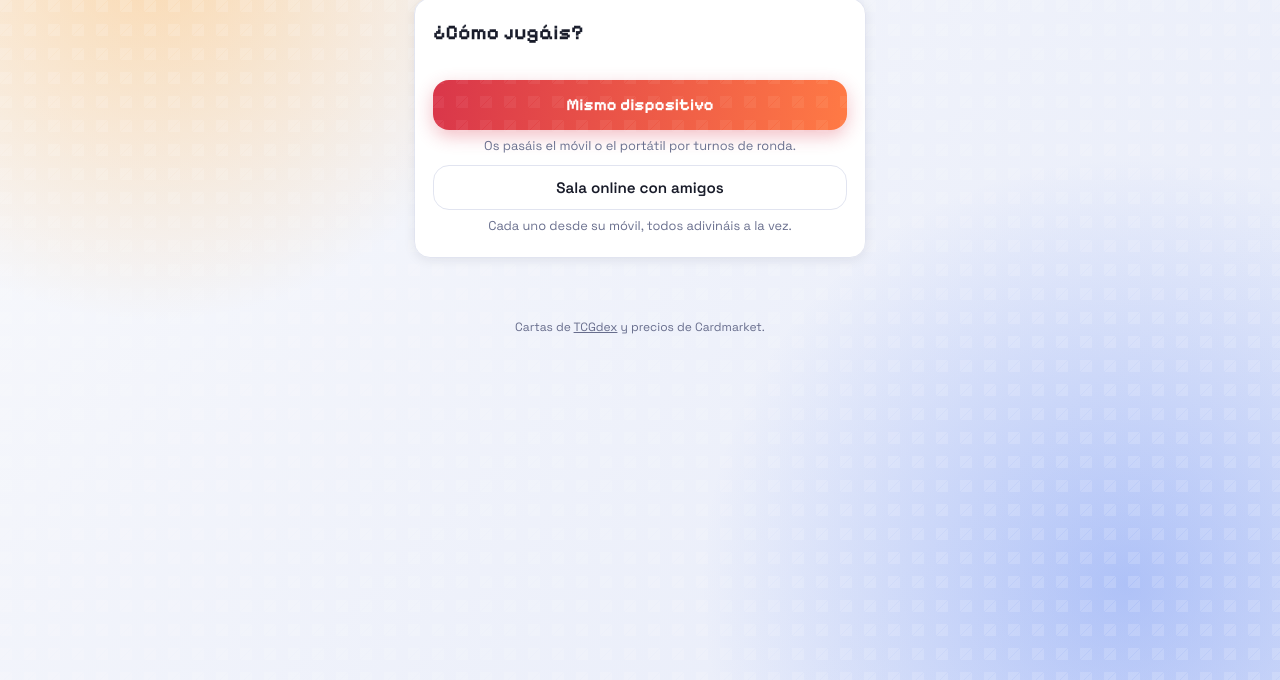
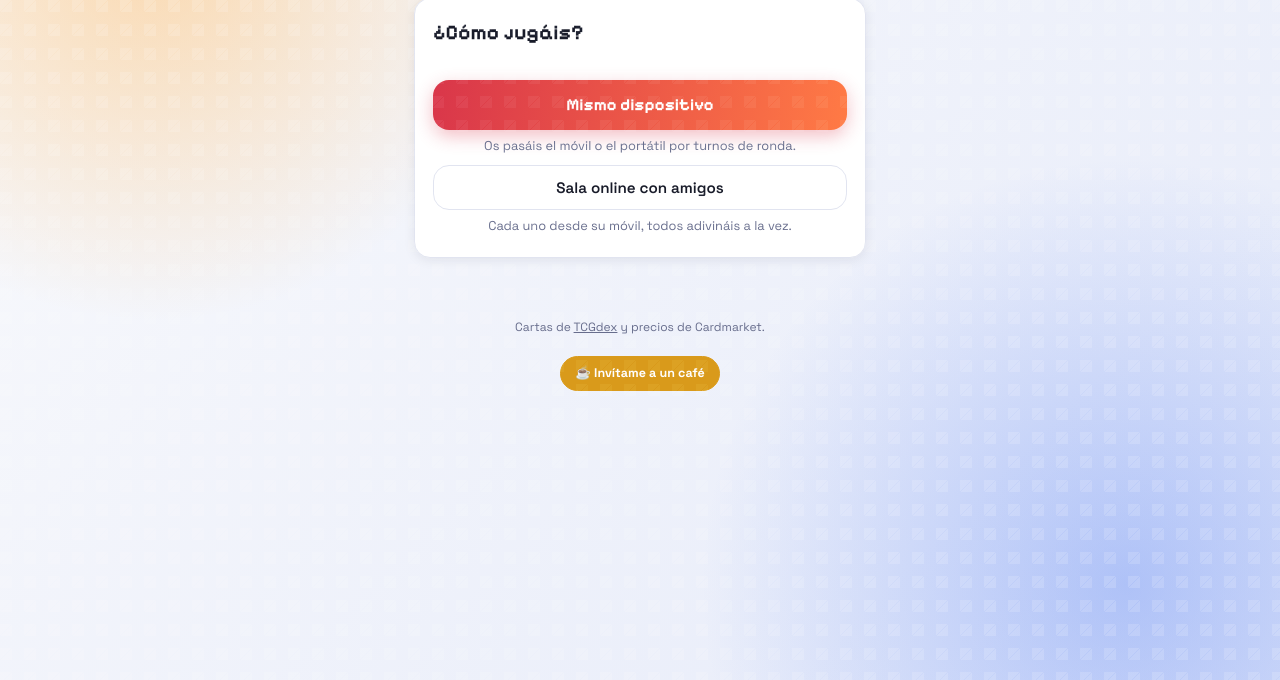
Before and after one commit to jbljuanbe-spec/ITEX-GAME, a plain HTML site: page pokemon-precio-justo/index.html in a window 1280 px wide. Shown: the part 120-800 px from the top of the page. Drawn offline with Linux system fonts and the light colour scheme; no server answers.

Commit message:
feat: add coffee link to Precio Justo

```diff
--- a/pokemon-precio-justo/index.html
+++ b/pokemon-precio-justo/index.html
@@ -166,6 +166,7 @@
 
   <footer>
     <p>Cartas de <a href="https://tcgdex.dev" target="_blank" rel="noopener">TCGdex</a> y precios de Cardmarket.</p>
+    <a class="cafe" href="https://ko-fi.com/soypalo" target="_blank" rel="noopener noreferrer">☕ Invítame a un café</a>
   </footer>
 
   <script src="game.js"></script>
--- a/pokemon-precio-justo/style.css
+++ b/pokemon-precio-justo/style.css
@@ -459,6 +459,14 @@ footer {
   padding: 8px 14px 24px;
 }
 footer a { color: var(--suave); }
+footer .cafe {
+  display: inline-flex; align-items: center; justify-content: center; gap: 6px;
+  margin-top: 8px; padding: 7px 14px; width: fit-content;
+  background: var(--oro); border: 1px solid var(--oro); border-radius: 30px;
+  color: #fff; font-size: 12.5px; font-weight: 700; text-decoration: none;
+  transition: .14s;
+}
+footer .cafe:hover { filter: brightness(1.08); transform: translateY(-1px); }
 
 /* ── Selector de modo y sala online ───────────────────────────────── */
 .modo-desc {
```
